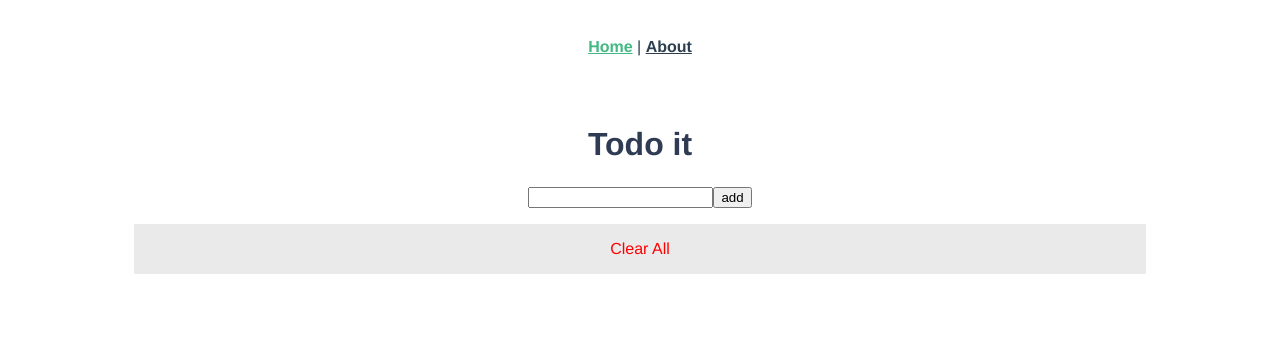
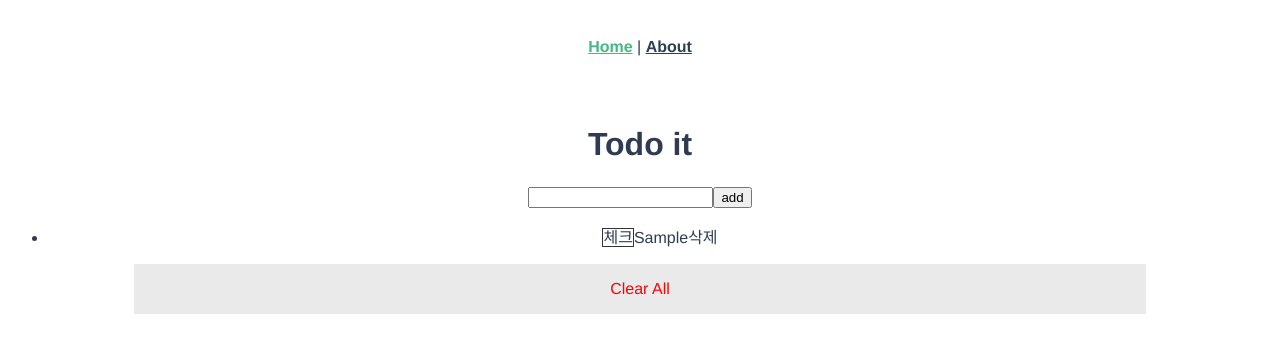
Before and after one commit to ZiitFit/JS_Repository, a Vue app in the folder vueClass/vuejs/my-project/: page / in a window 1280 px wide. Both pictures are taken after typing "Sample" into the empty fields and a click on the button "add". Shown: the top 352 px of the page. Built offline with nearby package versions, Linux system fonts and the light colour scheme.

Commit message:
refactor: 할 일 추가, 삭제 기능

```diff
--- a/vueClass/vuejs/my-project/src/components/TodoInput.vue
+++ b/vueClass/vuejs/my-project/src/components/TodoInput.vue
@@ -15,11 +15,7 @@ export default {
     methods: {
         addTodo:function() {
             if (this.newTodoItem !== ''){
-                var obj = {
-                    completed: false,
-                    item: this.newTodoItem
-                }
-                localStorage.setItem(this.newTodoItem, JSON.stringify(obj));
+                this.$emit('addTodoItem', this.newTodoItem)
                 this.clearInput();
             }
         },
--- a/vueClass/vuejs/my-project/src/components/TodoList.vue
+++ b/vueClass/vuejs/my-project/src/components/TodoList.vue
@@ -4,7 +4,7 @@
             <li v-for="(todoItem, index) in propsdata" v-bind:key="todoItem.item">
                 <span class="checkBtn" v-bind:class="{textCompleted:todoItem.completed}" v-on:click="toggleComplete(todoItem, index)">체크</span>
                 <span v-bind:class="{textCompleted:todoItem.completed}">{{ todoItem.item }}</span>
-                <span v-on:click="todoRemove(todoItem, index)">삭제</span>
+                <span v-on:click="removeTodo(todoItem, index)">삭제</span>
             </li>
         </ul>
     </div>
@@ -15,12 +15,8 @@ export default {
     props: ['propsdata'],
     methods: {
         // eslint-disable-next-line no-unused-vars
-        todoRemove: function(todoItem, index) {
-            // eslint-disable-next-line no-console
-            console.log('remove');
-            // eslint-disable-next-line no-undef
-            localStorage.removeItem(todoItem);
-            this.todoItems.splice(index, 1)
+        removeTodo: function(todoItem, index) {
+            this.$emit('removeItem', todoItem, index)
         },
         // eslint-disable-next-line no-unused-vars
         toggleComplete: function(todoItem, index) {
--- a/vueClass/vuejs/my-project/src/views/Home.vue
+++ b/vueClass/vuejs/my-project/src/views/Home.vue
@@ -3,8 +3,8 @@
     <!-- <img alt="Vue logo" src="../assets/logo.png"> -->
     <HelloWorld msg="Welcome to Your Vue.js App"/>
     <TodoHeader/>
-    <TodoInput/>
-    <TodoList v-bind:propsdata="todoItems"/>
+    <TodoInput v-on:addTodoItem="addOneItem"/>
+    <TodoList v-bind:propsdata="todoItems" v-on:removeItem="removeOneItem"/>
     <TodoFooter/>
   </div>
 </template>
@@ -22,6 +22,21 @@ export default {
   data: function() {
     return {
       todoItems: []
+    }
+  },
+  methods: {
+    addOneItem: function(todoItem) {
+      var obj = {
+        completed: false,
+        item: todoItem
+      }
+      localStorage.setItem(todoItem, JSON.stringify(obj));
+      this.todoItems.push(obj);
+    },
+    removeOneItem: function(todoItem, index) {
+      // eslint-disable-next-line no-undef
+      localStorage.removeItem(todoItem.item);
+      this.todoItems.splice(index, 1)
     }
   },
   created: function() {
```
